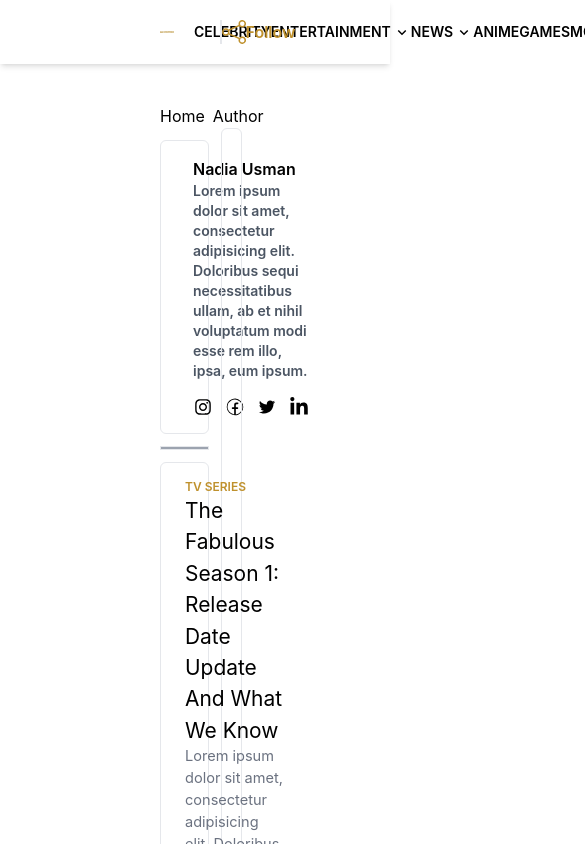
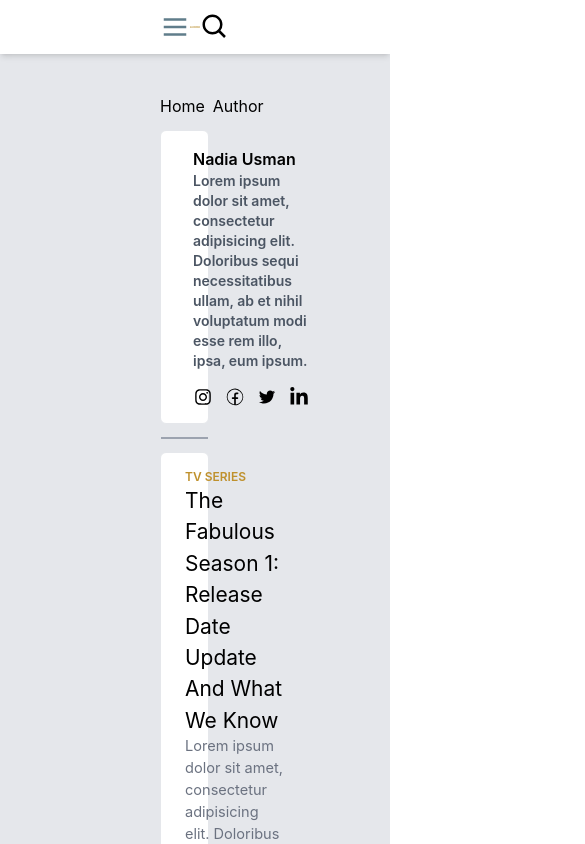
Before and after one commit to rudhamoy/complete-newsportal, a React (Create React App) app: page /author in a window 390 px wide. Shown: the top 844 px of the page, 585 px wide, since content can reach past the window. Built offline with nearby package versions, Linux system fonts and the light colour scheme; grey boxes are pictures that could not be loaded.

Commit message:
update three pages

```diff
--- /dev/null
+++ b/src/components/author/AuthorCard.jsx
@@ -0,0 +1,30 @@
+import React from 'react'
+import { AiOutlineInstagram, AiOutlineTwitter } from 'react-icons/ai'
+import { CiFacebook } from 'react-icons/ci'
+import { FaLinkedinIn } from 'react-icons/fa'
+
+const AuthorCard = () => {
+    return (
+        <div>
+            <div className="p-4 rounded-md border bg-white my-3">
+                <div className="flex gap-x-4">
+                    <div className="">
+                        <img className="w-[200px] rounded-full" src="https://i.pravatar.cc/150?img=47" alt="" />
+                    </div>
+                    <div>
+                        <h1 className="font-semibold">Nadia Usman</h1>
+                        <p className='text-gray-600 text-sm font-semibold'>Lorem ipsum dolor sit amet, consectetur adipisicing elit. Doloribus sequi necessitatibus ullam, ab et nihil voluptatum modi esse rem illo, ipsa, eum ipsum.</p>
+                        <div className="flex gap-x-3 text-xl mt-4">
+                            <AiOutlineInstagram />
+                            <CiFacebook />
+                            <AiOutlineTwitter />
+                            <FaLinkedinIn />
+                        </div>
+                    </div>
+                </div>
+            </div>
+        </div>
+    )
+}
+
+export default AuthorCard
--- a/src/components/author/AuthorContainer.jsx
+++ b/src/components/author/AuthorContainer.jsx
@@ -3,15 +3,25 @@ import Featured from '../sidebar/Featured'
 import Ads from './Ads'
 import BlogList from './BlogList'
 import { MdArrowForwardIos } from 'react-icons/md'
+import AuthorCard from './AuthorCard'
 
 const AuthorContainer = () => {
   return (
     <div className="px-40 mt-10">
       <p className="flex items-center gap-x-1">Home <MdArrowForwardIos className="text-[#bf912d]" /> Author</p>
-        <div className="flex gap-x-3">
+      <div className="">
+        {/* top */}
+        <div className="w-[70%]">
+          <AuthorCard />
+        </div>
+          <div className="w-[70%] my-3 border bg-gray-400 h-1"></div>
+
+        <div className="w-[100%] flex gap-x-3">
+          {/* left */}
           <div className="w-[70%]">
             <BlogList />
           </div>
+          {/* right */}
           <div className="w-[30%] flex flex-col items-center gap-y-3">
             {/* <div className="w-[30%] grid grid-row-1 gap-y-3"> */}
             <Ads />
@@ -19,6 +29,17 @@ const AuthorContainer = () => {
             <Ads bg="white" />
           </div>
         </div>
+
+         {/* bottom */}
+         <div className="w-[70%]">
+          <div>
+            <div className="p-2 rounded-md border bg-[#bf912d] text-center text-white mt-8 mb-14 text-2xl">
+              <p className="text-yellow-400">MORE STORIES</p>
+            </div>
+          </div>
+        </div>
+
+      </div>
     </div>
   )
 }
--- a/src/components/author/BlogList.jsx
+++ b/src/components/author/BlogList.jsx
@@ -1,32 +1,9 @@
 import React from 'react'
-import { AiOutlineInstagram, AiOutlineTwitter } from 'react-icons/ai'
-import { CiFacebook } from 'react-icons/ci'
-import { FaLinkedinIn } from 'react-icons/fa'
 import BlogContainer from '../layout/BlogContainer'
 
 const BlogList = () => {
     return (
-        <div>
-            <div>
-                <div className="p-4 rounded-md border bg-white my-3">
-                    <div className="flex gap-x-4">
-                        <div className="">
-                            <img className="w-[200px] rounded-full" src="https://i.pravatar.cc/150?img=47" alt="" />
-                        </div>
-                        <div>
-                            <h1 className="font-semibold">Nadia Usman</h1>
-                            <p className='text-gray-600 text-sm font-semibold'>Lorem ipsum dolor sit amet, consectetur adipisicing elit. Doloribus sequi necessitatibus ullam, ab et nihil voluptatum modi esse rem illo, ipsa, eum ipsum.</p>
-                            <div className="flex gap-x-3 text-xl mt-4">
-                                <AiOutlineInstagram />
-                                <CiFacebook />
-                                <AiOutlineTwitter />
-                                <FaLinkedinIn />
-                            </div>
-                        </div>
-                    </div>
-                </div>
-            </div>
-            <div className="w-full border bg-gray-400 h-1"></div>
+        <div className="flex flex-col gap-y-3">
             <BlogContainer />
             <BlogContainer />
             <BlogContainer />
@@ -36,11 +13,7 @@ const BlogList = () => {
             <BlogContainer />
             <BlogContainer />
             <BlogContainer />
-            <div>
-            <div className="p-2 rounded-md border bg-[#bf912d] text-center text-white mt-8 mb-14 text-2xl">
-                <p className="text-yellow-400">MORE STORIES</p>
-            </div>
-            </div>
+
         </div>
     )
 }
--- a/src/components/layout/BlogContainer.jsx
+++ b/src/components/layout/BlogContainer.jsx
@@ -2,7 +2,7 @@ import React from 'react'
 
 const BlogContainer = () => {
     return (
-        <div className="p-4 rounded-md border bg-white my-3">
+        <div className="p-4 rounded-md border bg-white">
             <div className="flex gap-x-2">
                 <div className="">
                     <img className="w-[660px] h-[170px] rounded-sm" src="https://dailyresearchplot.com/wp-content/uploads/2022/10/1-1030-750x536.jpg" alt="" />
--- a/src/components/layout/Layout.js
+++ b/src/components/layout/Layout.js
@@ -1,15 +1,34 @@
-import React from 'react'
+import React, { useState } from 'react'
 import HeaderNav from '../navigations/HeaderNav'
 import Footer from '../navigations/Footer'
+import { MdClose } from 'react-icons/md'
 
-const Layout = ({children}) => {
-  return (
-    <div>
-        <HeaderNav />
-        {children}
-        <Footer />
-    </div>
-  )
+const Layout = ({ children }) => {
+    const [showMenu, setShowMenu] = useState(false)
+    return (
+        <div className="bg-gray-200 relative">
+            {showMenu === true && (
+                <div className='absolute left-0 z-50 w-[80%] h-[100vh] p-4 bg-black'>
+                    <MdClose onClick={() => setShowMenu(false)} className='text-white text-right' />
+                    <ul className='text-gray-50'>
+                        <img src="logobg.png" alt="" />
+                        <li className="cursor-pointer underline w-full mt-5">Home</li>
+                        <li className="cursor-pointer underline w-full mt-5">About Us</li>
+                        <li className="cursor-pointer underline w-full mt-5">Services</li>
+                        <li className="cursor-pointer underline w-full mt-5">Career | Job</li>
+                        <li className="cursor-pointer underline w-full mt-5">Blog</li>
+                        <li className="cursor-pointer underline w-full mt-5">Payment</li>
+                        <li className="cursor-pointer underline w-full mt-5">FAQ</li>
+                        <li className="cursor-pointer underline w-full mt-5">Gallery</li>
+                        <li className="cursor-pointer underline w-full mt-5">Contact Us</li>
+                    </ul>
+                </div>
+            )}
+            <HeaderNav setShowMenu={setShowMenu} />
+            {children}
+            <Footer />
+        </div>
+    )
 }
 
 export default Layout
--- a/src/components/navigations/HeaderNav.jsx
+++ b/src/components/navigations/HeaderNav.jsx
@@ -3,18 +3,27 @@ import { CgMenuRound } from 'react-icons/cg'
 import { BsShare } from 'react-icons/bs'
 import { AiOutlineSearch } from 'react-icons/ai'
 import { BiChevronDown } from 'react-icons/bi'
+import { FcMenu } from 'react-icons/fc'
+import { BiSearch } from 'react-icons/bi'
 
-const HeaderNav = () => {
+const HeaderNav = ({ setShowMenu }) => {
     return (
         <div className='flex justify-between items-center bg-white px-40 p-3 shadow-md'>
+            {/* mobile menu */}
+            <div className="sm:hidden">
+                <FcMenu className='text-3xl text-black' onClick={() => setShowMenu(true)} />
+            </div>
             {/* left */}
-            <div className="w-[20%] flex gap-x-2 items-center">
-                {/* <p className="text-amber-600 text-2xl"><span className="underline">dr.</span>p</p>
-                <p className="bg-amber-600 px-2 text-white rounded-full">Daily Research Plot</p> */}
-                <img src="logo.jpeg" alt="" />
+            <div className="sm:w-[20%] flex gap-x-2 items-center">
+                <img src="logobg.png" alt="" />
             </div>
+            {/* mobile menu */}
+            <div className="sm:hidden">
+                <BiSearch className="text-3xl" />
+            </div>
+
             {/* middle */}
-            <div className="w-[65%]">
+            <div className="hidden sm:block w-[65%]">
                 <ul className="flex items-center justify-around font-semibold text-sm px-5">
                     <li className="cursor-pointer">CELEBRITY</li>
                     <li className="flex items-center gap-x-[2px] cursor-pointer">ENTERTAINMENT <BiChevronDown className="text-lg" /></li>
@@ -26,13 +35,15 @@ const HeaderNav = () => {
                 </ul>
             </div>
             {/* right */}
-            <div className="w-[15%] flex justify-around items-center text-[#bf912d] text-2xl border-l-2">
-                <CgMenuRound />
-                <div className="flex items-center">
-                    <BsShare />
-                    <p className="text-base font-semibold">Follow</p>
+            <div className="hidden sm:block w-[15%]">
+                <div className=" flex justify-around items-center text-[#bf912d] text-2xl border-l-2">
+                    <CgMenuRound />
+                    <div className="flex items-center">
+                        <BsShare />
+                        <p className="text-base font-semibold">Follow</p>
+                    </div>
+                    <AiOutlineSearch />
                 </div>
-                <AiOutlineSearch />
             </div>
         </div>
     )
```
Lines whose indentation alone changed are shown as unchanged.
